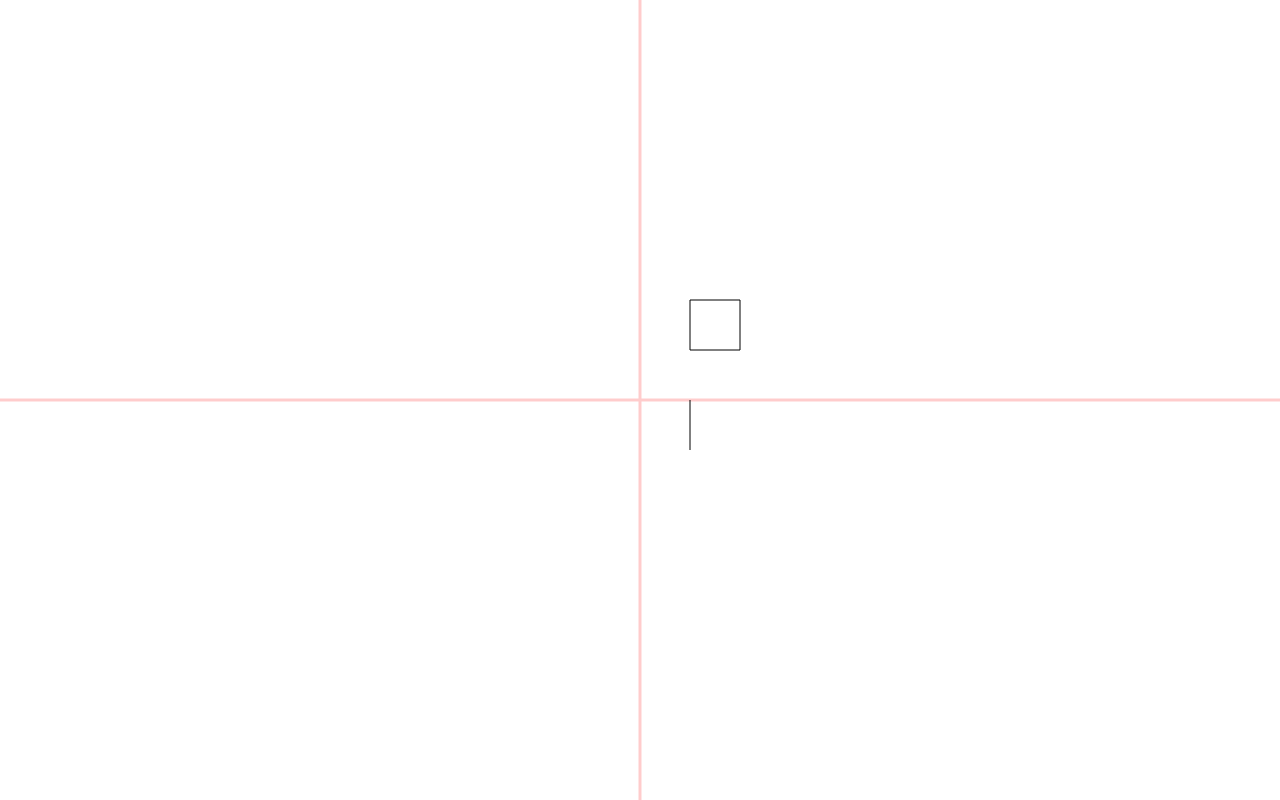
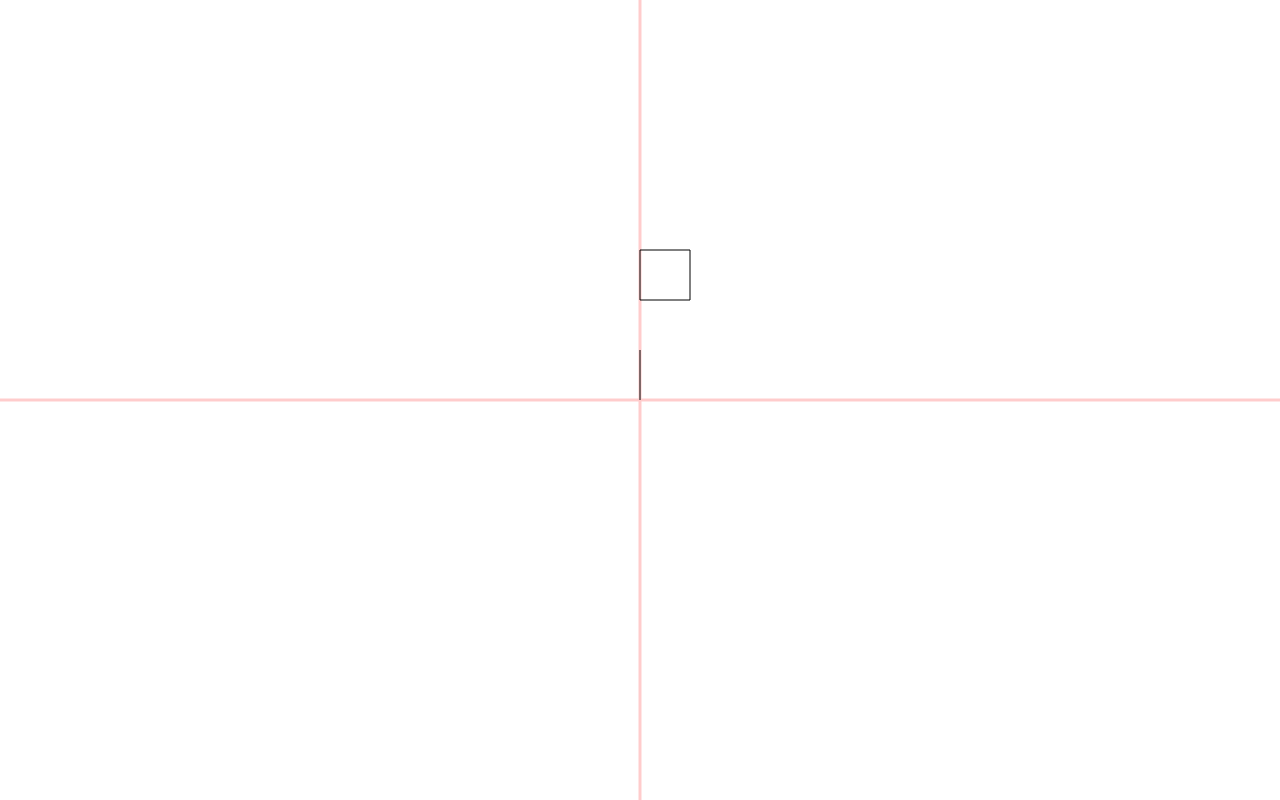
Before and after one commit to DamonOehlman/turtz, a website with bundled scripts: page demo/index.html in a window 1280 px wide. Built offline with nearby package versions, Linux system fonts and the light colour scheme.

Commit message:
getting close to animation ready

```diff
--- a/demo/friendly.js
+++ b/demo/friendly.js
@@ -8,6 +8,7 @@ const {
   CanvasDrawingSurface,
   Application
 } = require('..');
+
 const { times } = require('../logic');
 
 const square = (size) => [
@@ -40,6 +41,6 @@ window.addEventListener('DOMContentLoaded', () => {
      *  |
      */
 
-    surface.draw(path, 50, 50);
+    surface.draw(path, 0, 0);
   });
 });
--- a/lib/application.js
+++ b/lib/application.js
@@ -12,26 +12,46 @@ type ApplicationOptions = {
   surface?: DrawingSurface
 };
 
+type ApplicationLoopData = {
+  delta: number
+};
+
+type ApplicationLoopResult = {
+  cancel: boolean
+};
+
 // application loop defines a function that receives the surface instance
 // this occurs within a request animation frame so that animation can be
 // performed on the surface if supported
-type ApplicationLoop = (surface: DrawingSurface) => ?boolean;
+type ApplicationLoop = (surface: DrawingSurface, data: ApplicationLoopData) => ?ApplicationLoopResult;
 
 class Application {
   static create(options: ApplicationOptions, appLoop: ApplicationLoop) {
     const surface: DrawingSurface = options.surface || Application.createDefaultSurface(options);
-    const animationReference = window.requestAnimationFrame(() => {
+    let lastTick = 0;
+
+    const loop = (timestamp) => {
+      const delta = Math.floor(timestamp - lastTick);
+      lastTick = timestamp;
+
+      // if the delta is outside of tolerance, skip this frame
+      if (delta > 100) {
+        window.requestAnimationFrame(loop);
+        return;
+      }
+
       surface.startLoop(0);
       try {
-        // run the app loop
-        // if we have been instructed to cancel clear the request animation frame
-        if (appLoop(surface)) {
-          window.cancelAnimationFrame(animationReference);
+        const { cancel } = appLoop(surface, { delta }) || { cancel: false };
+        if (!cancel) {
+          window.requestAnimationFrame(loop);
         }
       } finally {
         surface.finishLoop();
       }
-    });
+    };
+
+    window.requestAnimationFrame(loop);
   }
 
   static createDefaultSurface(options: ApplicationOptions): DrawingSurface {
```
Also changed, not shown: demo/index.html (+1 -0 lines), lib/path.js.
